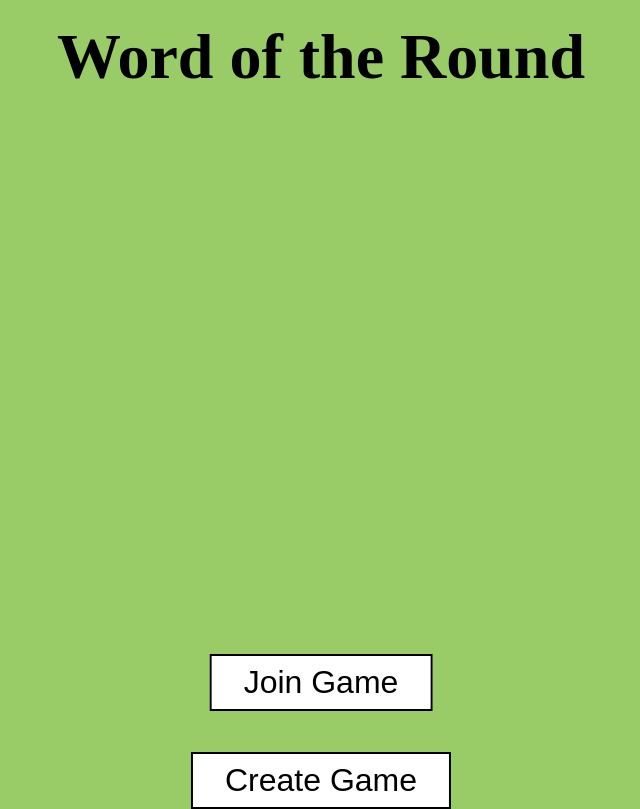
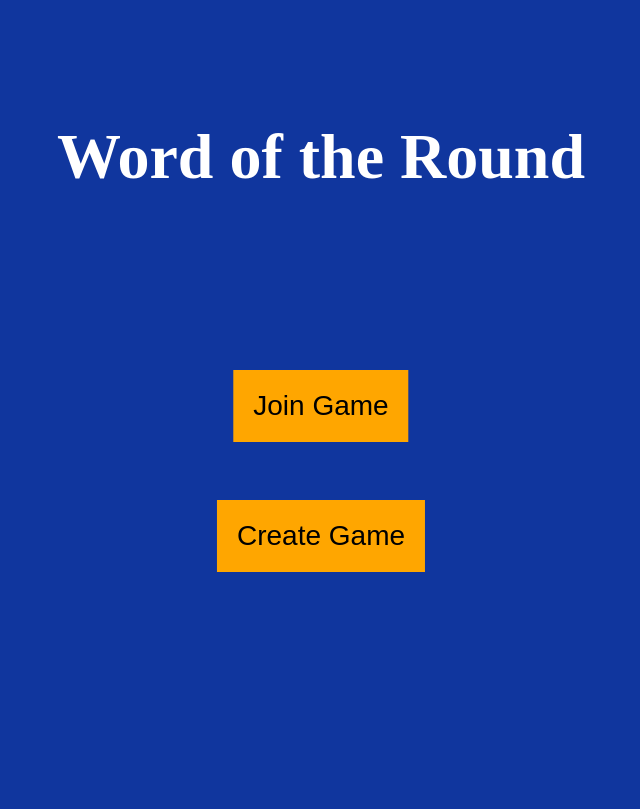
Before and after one commit to ccolbyssmith/Word-of-the-Round, a Flask app: page /Word_of_the_Round/home in a window 1280 px wide. Shown: the whole page, without its empty margins (319-959 px from the left). After the commit the page ends 572 px from the top, so only its background shows below. Run offline with Flask 2, Linux system fonts and the light colour scheme.

Commit message:
Update homeStyle.css
I redesigned the Home Page and the buttons

```diff
--- a/flaskr/static/css/homeStyle.css
+++ b/flaskr/static/css/homeStyle.css
@@ -1,31 +1,49 @@
 body {
-    background-color: #99cc66;
-    color: #000000;
+    background-color: #10369e;
+    color: white;
 }
 
 h1 {
     text-align: center;
     font-size: 400%;
-    margin-top: 20px;
+    margin-top: 120px;
 }
 
 .button {
-    border: 2px solid black;
+    position: relative;
+    background-color: #ffa600;
+    border: none;
+    font-size: 28px;
     color: black;
-    padding: 8px 32px;
+    padding: 20px;
+    width: 200px
     text-align: center;
+    transition-duration: 0.4s;
     text-decoration: none;
-    display: inline-block;
-    font-size: 32px;
-    transition-duration: 0.4s;
-    background-color: white;
+    overflow: hidden;
     cursor: pointer;
 }
 
-button:hover {
-    background-color: #808080;
-    border: 4px solid black;
+.button:after {
+    content: "";
+    background: #f1f1f1;
+    display: block;
+    position: absolute;
+    padding-top: 300%;
+    padding-left: 350%;
+    margin-left: -20px !important;
+    margin-top: -120%;
+    opacity: 0;
+    transition: all 0.8s
 }
+
+.button:active:after {
+    padding: 0;
+    margin: 0;
+    opacity: 1;
+    transition: 0s
+}
+
 
 .center {
     position: absolute;
@@ -36,10 +54,10 @@ button:hover {
 
 .large-br {
     display: block;
-    margin-bottom: 35em;
+    margin-bottom: 11em;
 }
 
 .small-br {
     display: block;
-    margin-bottom: 5em;
+    margin-bottom: 7em;
 }
```
